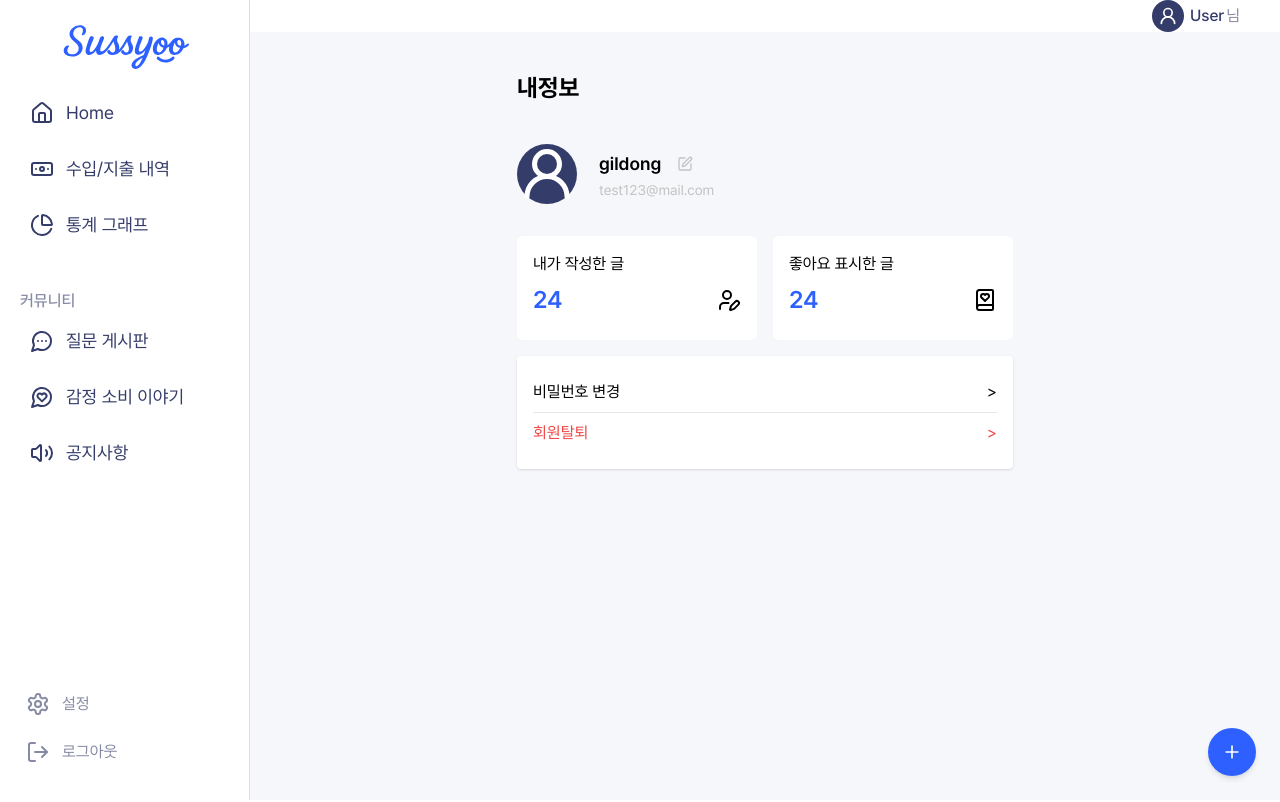
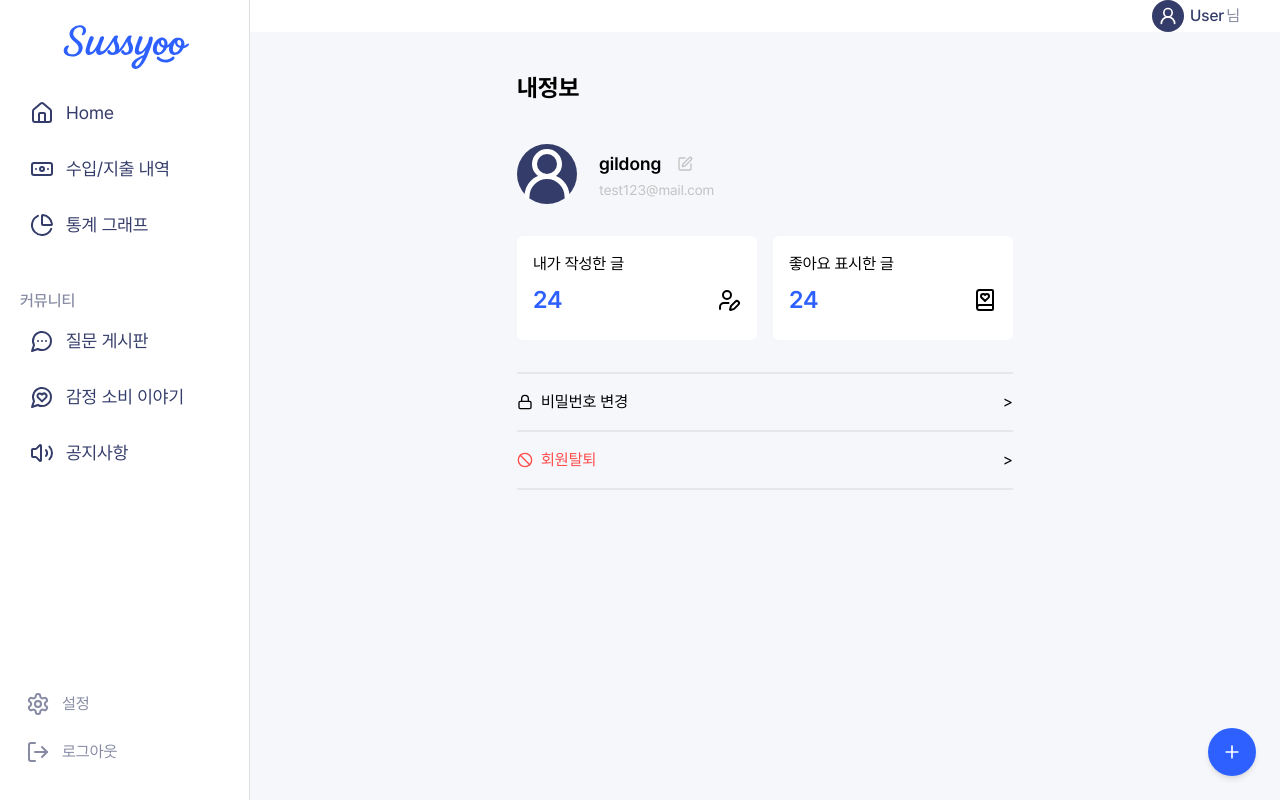
Before and after one commit to OZ-MAIN-PROJECT/frontend, a React (Vite) app: page /mypage in a window 1280 px wide. Shown: the top 802 px of the page. Built offline with nearby package versions, Linux system fonts and the light colour scheme.

Commit message:
feat : #26 UserMenu 컴포넌트 구현

```diff
--- a/src/pages/myPage/components/UserMenu.tsx
+++ b/src/pages/myPage/components/UserMenu.tsx
@@ -1,14 +1,55 @@
+import BlankModal from '@/components/common/Modal/BlankModal';
+import { Ban, Lock } from 'lucide-react';
+import { useNavigate } from 'react-router-dom';
+import WithdrawModal from './WithdrawModal';
+import { useState } from 'react';
+import AlertModal from '@/components/common/Modal/AlertModal';
+
 const UserMenu = () => {
+  const navigate = useNavigate();
+  const [isWithdrawOpen, setIsWithdrawOpen] = useState(false);
+  const [isAlertOpen, setIsAlertOpen] = useState(false);
+
+  const handleWithdrawConfirm = () => {
+    setIsWithdrawOpen(false);
+    setIsAlertOpen(true);
+  };
+
   return (
-      <div className="bg-white p-4 rounded shadow divide-y">
-        <div className="flex justify-between py-2">
+    <div className="py-4">
+      <div
+        className="flex justify-between py-4 border-b-2 border-t-2 cursor-pointer"
+        onClick={() => {
+          navigate('/change-password', { state: { fromFindPassword: false } });
+        }}
+      >
+        <div className="flex gap-2 items-center">
+          <Lock size={16} />
           <span>비밀번호 변경</span>
+        </div>
         <span>&gt;</span>
       </div>
-        <div className="flex justify-between py-2 text-red-500">
-          <span>회원탈퇴</span>
+      <div className="flex justify-between py-4 border-b-2 cursor-pointer">
+        <div className="flex gap-2 items-center text-accent-red" onClick={() => setIsWithdrawOpen(true)}>
+          <Ban size={16} />
+          <span className="">회원탈퇴</span>
+        </div>
         <span>&gt;</span>
       </div>
+      {/* 탈퇴 모달 */}
+      <BlankModal
+        isOpen={isWithdrawOpen}
+        onClose={() => setIsWithdrawOpen(false)}
+        children={<WithdrawModal onConfirm={handleWithdrawConfirm} onCancel={() => setIsWithdrawOpen(false)} />}
+      />
+      {/* 알림 모달 */}
+      <AlertModal
+        status = "forbidden"
+        isOpen = {isAlertOpen}
+        onClose = {() => setIsAlertOpen(false)}
+        title="탈퇴 완료"
+        description ="탈퇴가 정상적으로 처리되었습니다."
+      />
     </div>
   );
 };
--- /dev/null
+++ b/src/pages/myPage/components/WithdrawModal.tsx
@@ -0,0 +1,25 @@
+import Button from '@/components/common/Button';
+import { AlertTriangle } from 'lucide-react';
+
+interface WithdrawModalProps {
+  onConfirm : () => void;
+  onCancel : () => void;
+}
+
+const WithdrawModal = ({onConfirm, onCancel} : WithdrawModalProps) => {
+  return (
+    <div className="flex justify-center w-[500px] flex-col items-center text-center">
+      <AlertTriangle size={60} color="#FF4B4A" />
+      <h2 className="text-xl text-gray-800 mt-[34px]">정말로 탈퇴하시겠습니까?</h2>
+        <div className="min-h-[20px] mt-[14px] text-accent-red">
+        탈퇴 후 30일 이내에 같은 계정으로 해당 서비스에 가입할 수 없습니다.
+        </div>
+        <div className="mt-[112px] flex gap-2">
+          <Button onClick={onConfirm}>확인</Button>
+          <Button onClick={onCancel} color='gray'>취소</Button>
+        </div>
+    </div>
+  );
+};
+
+export default WithdrawModal;
```
Lines whose indentation alone changed are shown as unchanged.
